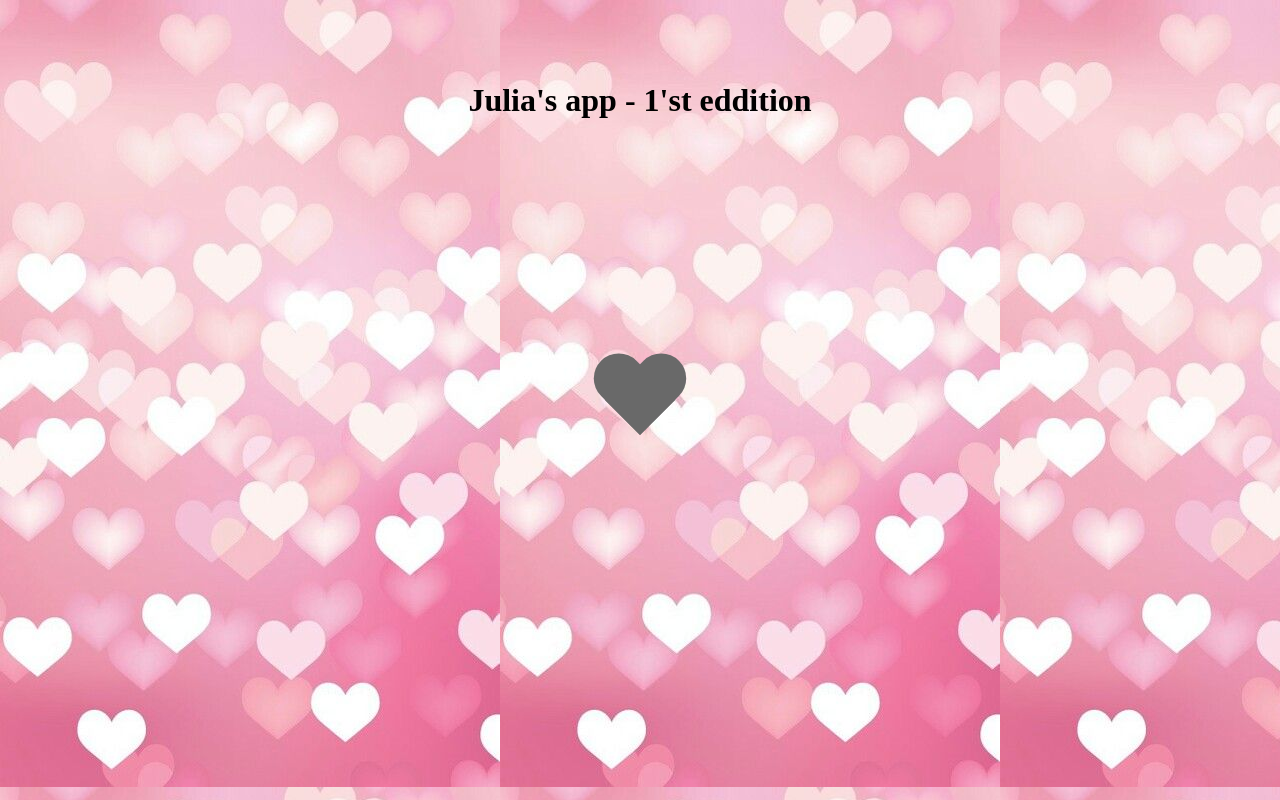
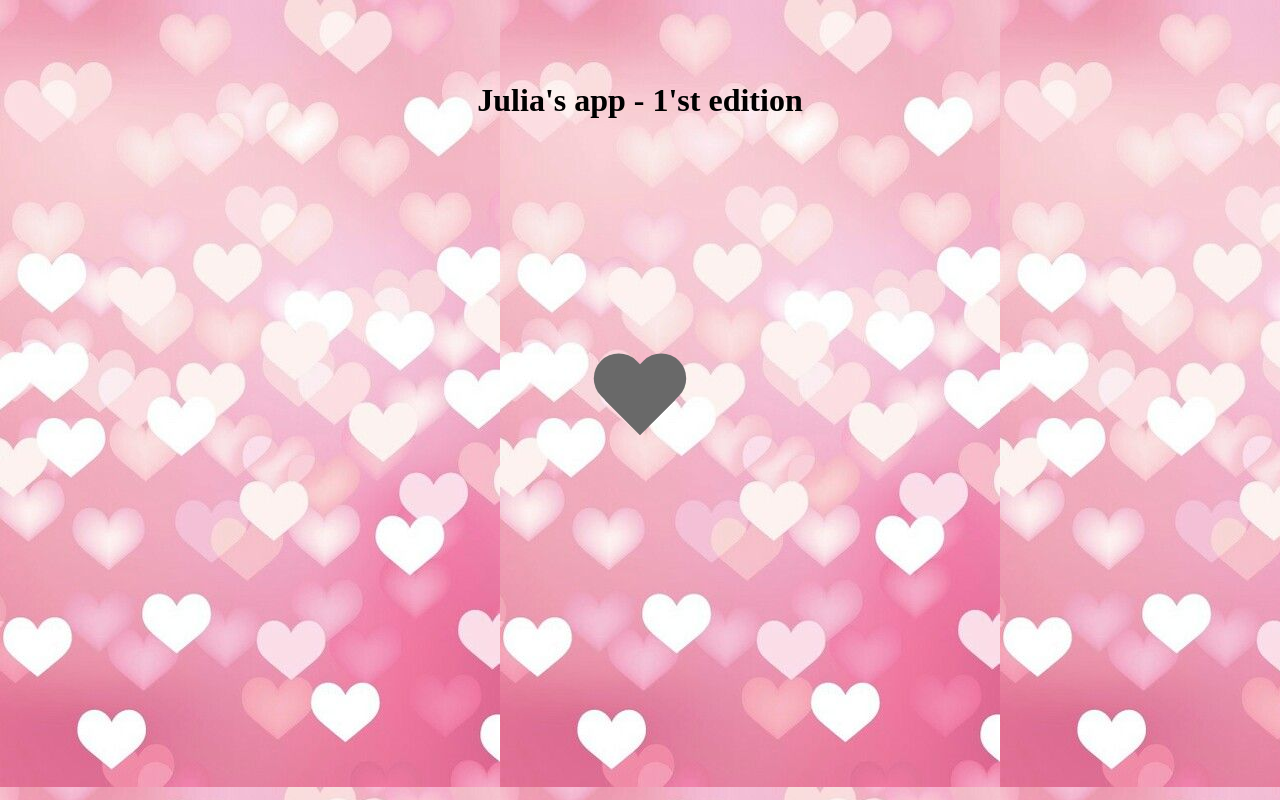
Before and after one commit to IanMawman/AppforAndroid, a plain HTML site: page index.html in a window 1280 px wide. Drawn offline with Linux system fonts and the light colour scheme.

Commit message:
Update index.html

```diff
--- a/index.html
+++ b/index.html
@@ -4,7 +4,7 @@
 </head>
 <body>
 <div class="title">
-    <h1>Julia's app - 1'st eddition</h1>
+    <h1>Julia's app - 1'st edition</h1>
 </div>
 <div id='heart' class='button' onclick="playAudio()"></div>
 <audio id="myAudio" src="audio.mp3"></audio>
```
